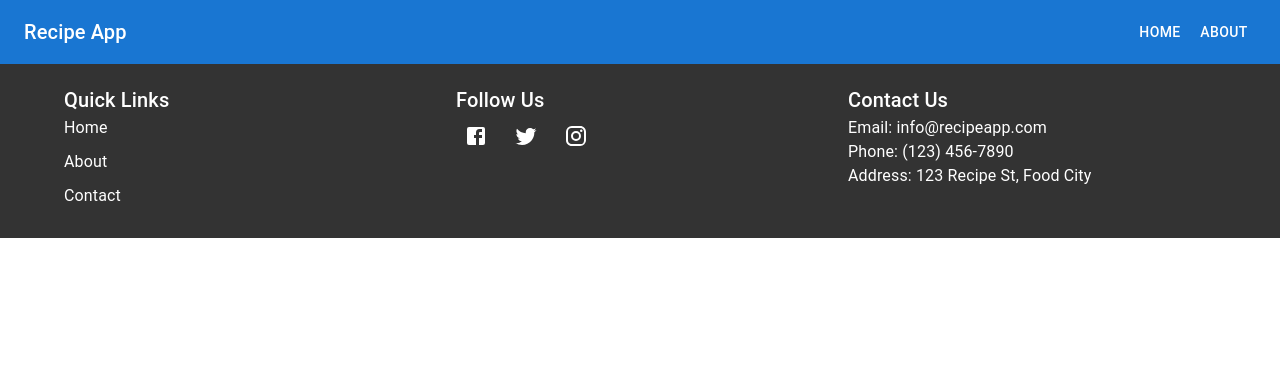
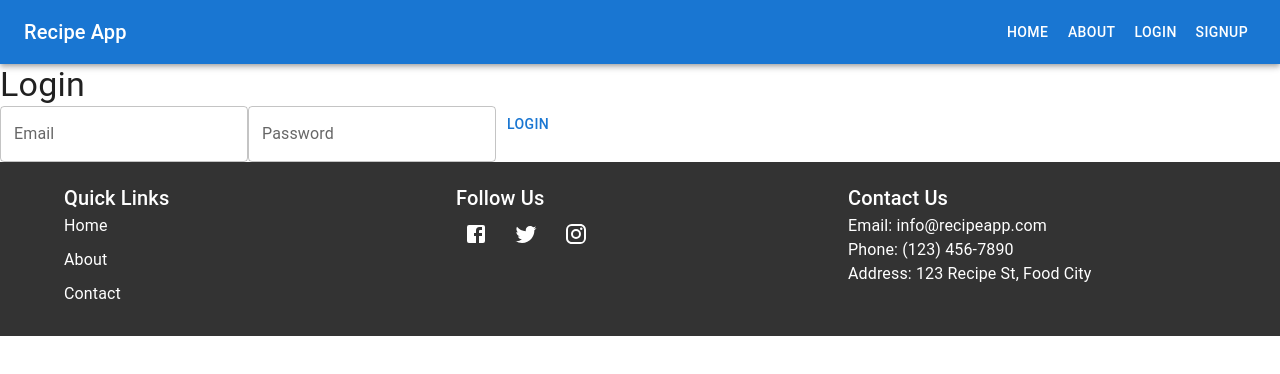
Before and after one commit to Maxamed-Maxamed/my-recipe-app, a React (Create React App) app: page /login in a window 1280 px wide. Shown: the top 374 px of the page. Built offline with nearby package versions, Linux system fonts and the light colour scheme; no server answers.

Commit message:
create sign up and login and firebase

```diff
--- a/package.json
+++ b/package.json
@@ -15,6 +15,7 @@
     "lucide-react": "^0.416.0",
     "react": "^18.3.1",
     "react-dom": "^18.3.1",
+    "react-firebase-hooks": "^5.1.1",
     "react-router-dom": "^6.25.1",
     "react-scripts": "5.0.1",
     "web-vitals": "^2.1.4"
--- a/src/App.js
+++ b/src/App.js
@@ -5,6 +5,10 @@ import HomePage from './pages/HomePage';
 import AboutPage from './pages/AboutPage';
 import RecipeDetailPage from './pages/RecipeDetailPage';
 import Footer from './components/Footer';
+import Login from './components/Login';
+import Signup from './components/Signup';
+import PrivateRoute from './components/PrivateRoute';
+import ProfilePage from './pages/ProfilePage';
 import './styles/App.css';
 
 function App() {
@@ -15,6 +19,9 @@ function App() {
         <Route path="/" element={<HomePage />} />
         <Route path="/about" element={<AboutPage />} />
         <Route path="/recipe/:id" element={<RecipeDetailPage />} />
+        <Route path="/login" element={<Login />} />
+        <Route path="/signup" element={<Signup />} />
+        <Route path="/profile" element={<PrivateRoute><ProfilePage /></PrivateRoute>} />
       </Routes>
       <Footer />
     </Router>
--- a/src/components/Header.js
+++ b/src/components/Header.js
@@ -2,8 +2,12 @@ import React from 'react';
 import { Link } from 'react-router-dom';
 import { AppBar, Toolbar, Typography, Button } from '@mui/material';
 import '../styles/App.css'; // Ensure the styles are imported
+import { useAuthState } from 'react-firebase-hooks/auth';
+import { auth } from '../firebaseConfig';
 
 function Header() {
+  const [user] = useAuthState(auth);
+
   return (
     <AppBar position="static" style={{ backgroundColor: '' }}>
       <Toolbar style={{ display: 'flex', justifyContent: 'space-between' }}>
@@ -13,6 +17,17 @@ function Header() {
         <div>
           <Button color="inherit" component={Link} to="/" style={{ color: '#fff' }}>Home</Button>
           <Button color="inherit" component={Link} to="/about" style={{ color: '#fff' }}>About</Button>
+          {user ? (
+            <>
+              <Button color="inherit" component={Link} to="/profile" style={{ color: '#fff' }}>Profile</Button>
+              <Button color="inherit" onClick={() => auth.signOut()} style={{ color: '#fff' }}>Logout</Button>
+            </>
+          ) : (
+            <>
+              <Button color="inherit" component={Link} to="/login" style={{ color: '#fff' }}>Login</Button>
+              <Button color="inherit" component={Link} to="/signup" style={{ color: '#fff' }}>Signup</Button>
+            </>
+          )}
         </div>
       </Toolbar>
     </AppBar>
--- /dev/null
+++ b/src/components/Login.js
@@ -0,0 +1,29 @@
+import React, { useState } from 'react';
+import { signInWithEmailAndPassword } from 'firebase/auth';
+import { auth } from '../firebaseConfig';
+import { Button, TextField, Typography } from '@mui/material';
+
+const Login = () => {
+  const [email, setEmail] = useState('');
+  const [password, setPassword] = useState('');
+
+  const handleLogin = async () => {
+    try {
+      await signInWithEmailAndPassword(auth, email, password);
+      alert('Login successful');
+    } catch (error) {
+      alert('Error logging in: ' + error.message);
+    }
+  };
+
+  return (
+    <div>
+      <Typography variant="h4">Login</Typography>
+      <TextField label="Email" value={email} onChange={(e) => setEmail(e.target.value)} />
+      <TextField label="Password" type="password" value={password} onChange={(e) => setPassword(e.target.value)} />
+      <Button onClick={handleLogin}>Login</Button>
+    </div>
+  );
+};
+
+export default Login;
--- /dev/null
+++ b/src/components/PrivateRoute.js
@@ -0,0 +1,16 @@
+import React from 'react';
+import { Navigate } from 'react-router-dom';
+import { useAuthState } from 'react-firebase-hooks/auth';
+import { auth } from '../firebaseConfig';
+
+const PrivateRoute = ({ children }) => {
+  const [user, loading] = useAuthState(auth);
+
+  if (loading) {
+    return <p>Loading...</p>;
+  }
+
+  return user ? children : <Navigate to="/login" />;
+};
+
+export default PrivateRoute;
--- /dev/null
+++ b/src/components/ProfilePage.js
@@ -0,0 +1,28 @@
+import React from 'react';
+import { useAuthState } from 'react-firebase-hooks/auth';
+import { auth } from '../firebaseConfig';
+import { Button, Typography, Container } from '@mui/material';
+
+const ProfilePage = () => {
+  const [user] = useAuthState(auth);
+
+  const handleLogout = () => {
+    auth.signOut();
+  };
+
+  return (
+    <Container>
+      <Typography variant="h4">Profile</Typography>
+      {user && (
+        <>
+          <Typography variant="h6">Email: {user.email}</Typography>
+          <Button variant="contained" color="primary" onClick={handleLogout}>
+            Logout
+          </Button>
+        </>
+      )}
+    </Container>
+  );
+};
+
+export default ProfilePage;
--- a/src/components/RecipeCard.js
+++ b/src/components/RecipeCard.js
@@ -2,18 +2,29 @@ import React, { useState } from 'react';
 import { useNavigate } from 'react-router-dom';
 import { Card, CardContent, Typography, CardMedia, Button, IconButton } from '@mui/material';
 import { Favorite, FavoriteBorder } from '@mui/icons-material';
+import { useAuthState } from 'react-firebase-hooks/auth';
+import { auth } from '../firebaseConfig';
+import { doc, setDoc, getFirestore, arrayRemove, arrayUnion } from 'firebase/firestore';
 
+const db = getFirestore();
 
 function RecipeCard({ recipe }) {
   const navigate = useNavigate();
   const [isFavorite, setIsFavorite] = useState(false);
+  const [user] = useAuthState(auth);
 
   const handleViewRecipeClick = () => {
     navigate(`/recipe/${recipe.id}`);
   };
 
-  const handleFavoriteClick = () => {
+  const handleFavoriteClick = async () => {
     setIsFavorite(!isFavorite);
+    if (user) {
+      const userRef = doc(db, 'users', user.uid);
+      await setDoc(userRef, {
+        favorites: isFavorite ? arrayRemove(recipe.id) : arrayUnion(recipe.id)
+      }, { merge: true });
+    }
   };
 
   return (
--- /dev/null
+++ b/src/components/Signup.js
@@ -0,0 +1,29 @@
+import React, { useState } from 'react';
+import { createUserWithEmailAndPassword } from 'firebase/auth';
+import { auth } from '../firebaseConfig';
+import { Button, TextField, Typography } from '@mui/material';
+
+const Signup = () => {
+  const [email, setEmail] = useState('');
+  const [password, setPassword] = useState('');
+
+  const handleSignup = async () => {
+    try {
+      await createUserWithEmailAndPassword(auth, email, password);
+      alert('Signup successful');
+    } catch (error) {
+      alert('Error signing up: ' + error.message);
+    }
+  };
+
+  return (
+    <div>
+      <Typography variant="h4">Signup</Typography>
+      <TextField label="Email" value={email} onChange={(e) => setEmail(e.target.value)} />
+      <TextField label="Password" type="password" value={password} onChange={(e) => setPassword(e.target.value)} />
+      <Button onClick={handleSignup}>Signup</Button>
+    </div>
+  );
+};
+
+export default Signup;
--- /dev/null
+++ b/src/firebaseConfig.js
@@ -0,0 +1,14 @@
+import { initializeApp } from 'firebase/app';
+import { getAuth } from 'firebase/auth';
+
+const firebaseConfig = {
+  apiKey: process.env.REACT_APP_FIREBASE_API_KEY,
+  authDomain: process.env.REACT_APP_FIREBASE_AUTH_DOMAIN,
+  projectId: process.env.REACT_APP_FIREBASE_PROJECT_ID,
+  storageBucket: process.env.REACT_APP_FIREBASE_STORAGE_BUCKET,
+  messagingSenderId: process.env.REACT_APP_FIREBASE_MESSAGING_SENDER_ID,
+  appId: process.env.REACT_APP_FIREBASE_APP_ID,
+};
+
+const app = initializeApp(firebaseConfig);
+export const auth = getAuth(app);
--- /dev/null
+++ b/src/pages/ProfilePage.js
@@ -0,0 +1,28 @@
+import React from 'react';
+import { useAuthState } from 'react-firebase-hooks/auth';
+import { auth } from '../firebaseConfig';
+import { Button, Typography, Container } from '@mui/material';
+
+const ProfilePage = () => {
+  const [user] = useAuthState(auth);
+
+  const handleLogout = () => {
+    auth.signOut();
+  };
+
+  return (
+    <Container>
+      <Typography variant="h4">Profile</Typography>
+      {user && (
+        <>
+          <Typography variant="h6">Email: {user.email}</Typography>
+          <Button variant="contained" color="primary" onClick={handleLogout}>
+            Logout
+          </Button>
+        </>
+      )}
+    </Container>
+  );
+};
+
+export default ProfilePage;
```
Also changed, not shown: 1 other file (tests, documents, lock files or other folders).
